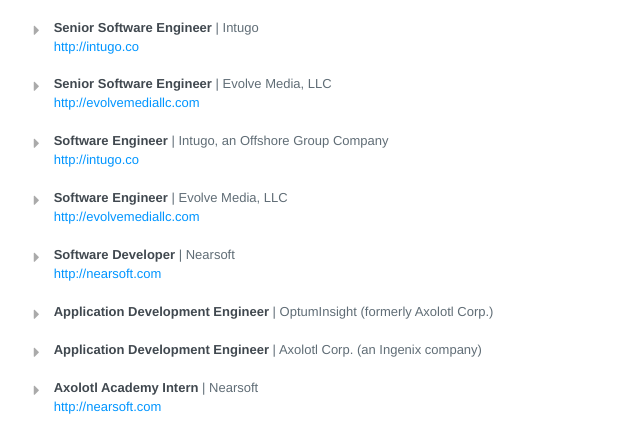
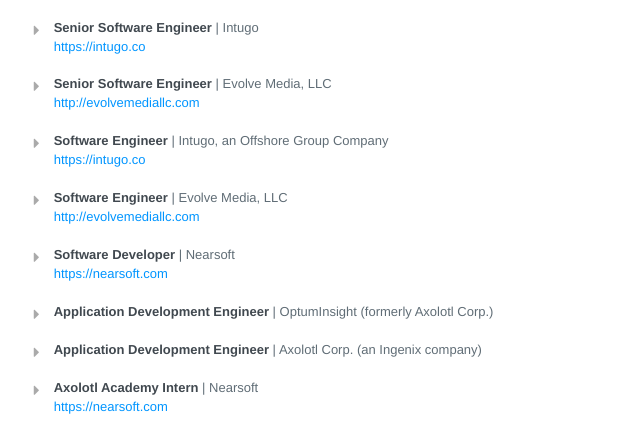
Before and after one commit to alebelcor/resume.json, a website: page docs/index.html in a window 1280 px wide. Shown: the part 835-1275 px from the top of the page, 198-838 px from the left. Drawn offline with Linux system fonts and the light colour scheme.

Commit message:
Update URLs

```diff
--- a/docs/index.html
+++ b/docs/index.html
@@ -986,7 +986,7 @@
     			</header>
 
         	<span class="website">
-        		<a target="_blank" href="http://intugo.co">http://intugo.co</a>
+        		<a target="_blank" href="https://intugo.co">https://intugo.co</a>
         	</span>      	<div class="item" id="work-item">
             <div class="summary">
               <p><p>Worked as Senior Software Engineer with Evolve Media, LLC. focused on Front End Engineering for multiple heavily trafficked and highly ranked websites targeting, among other things: women, fashion, sports, gaming and entertainment.</p></p>
@@ -1030,7 +1030,7 @@
     			</header>
 
         	<span class="website">
-        		<a target="_blank" href="http://intugo.co">http://intugo.co</a>
+        		<a target="_blank" href="https://intugo.co">https://intugo.co</a>
         	</span>      	<div class="item" id="work-item">
             <div class="summary">
               <p><p>Worked as Software Engineer with Evolve Media, LLC. focused on Front End Engineering for multiple heavily trafficked and highly ranked websites targeting, among other things: women, fashion, sports, gaming and entertainment.</p></p>
@@ -1074,7 +1074,7 @@
     			</header>
 
         	<span class="website">
-        		<a target="_blank" href="http://nearsoft.com">http://nearsoft.com</a>
+        		<a target="_blank" href="https://nearsoft.com">https://nearsoft.com</a>
         	</span>      	<div class="item" id="work-item">
             <div class="summary">
               <p><p>Worked as Application Development Engineer with OptumInsight (formerly Axolotl Corp.) extending and maintaining their EMR Lite, related services and applications.</p></p>
@@ -1136,7 +1136,7 @@
     			</header>
 
         	<span class="website">
-        		<a target="_blank" href="http://nearsoft.com">http://nearsoft.com</a>
+        		<a target="_blank" href="https://nearsoft.com">https://nearsoft.com</a>
         	</span>      	<div class="item" id="work-item">
             <div class="summary">
               <p><p>Finished an internship where I was trained in IBM Lotus Notes/Domino. I learned LotusScript and Formula Language, developed a smaller, simplified version of a transcription management system and an automated setup program for its installation.</p></p>
```
Also changed, not shown: resume.json (+4 -4 lines).
